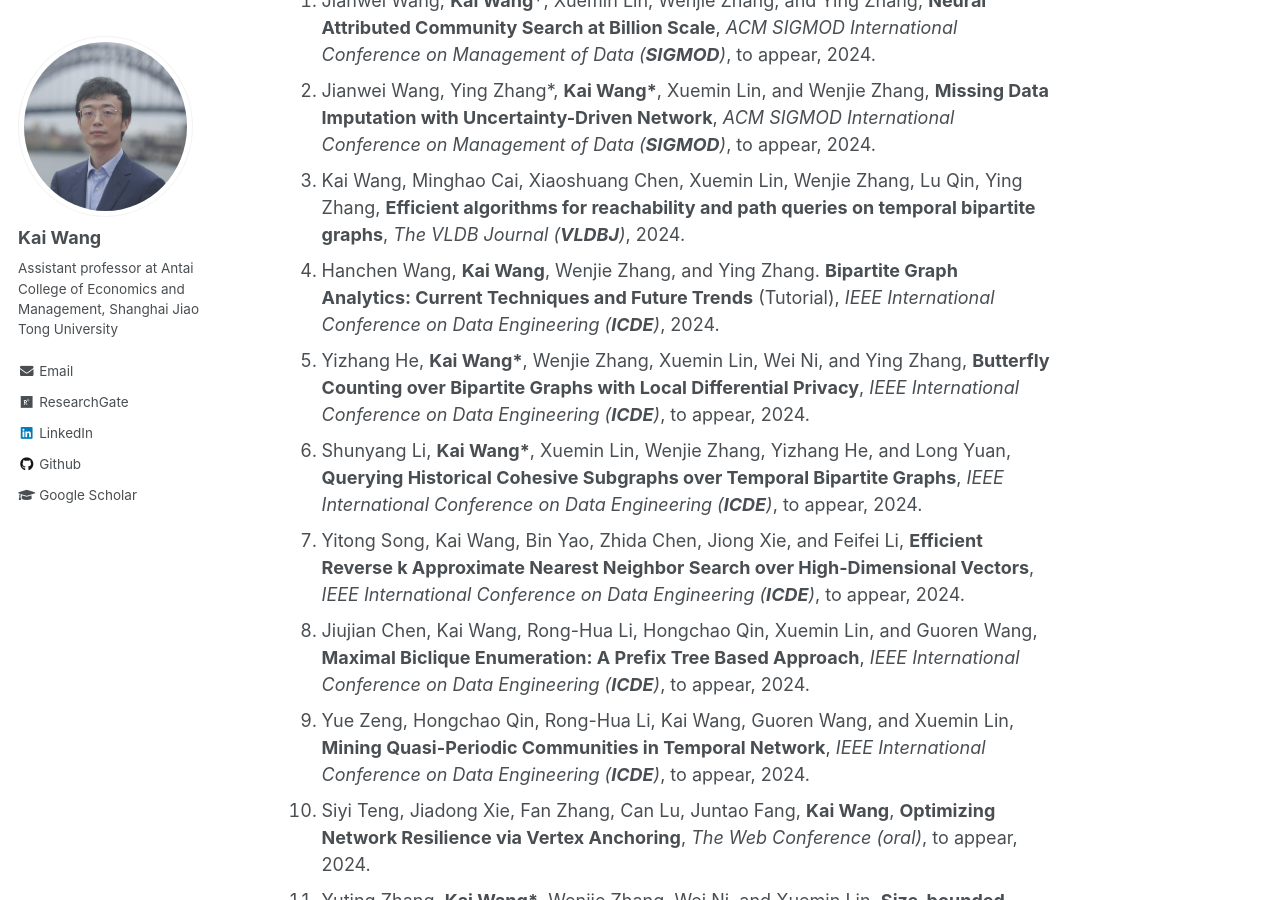
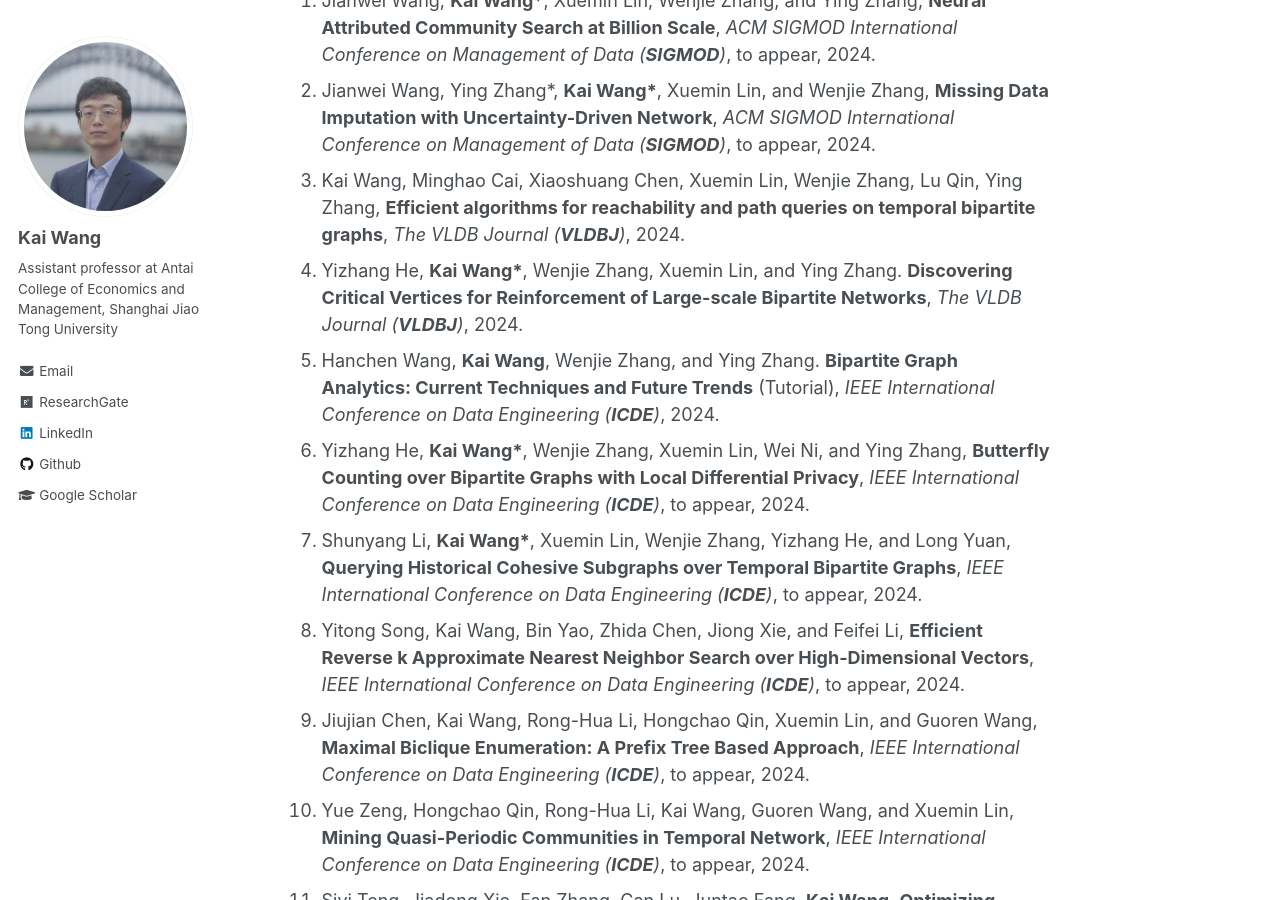
Before and after one commit to cs-kaiwang/cs-kaiwang.github.io, a Jekyll site: the page built from _pages/about.md, in a window 1280 px wide and 900 px high, scrolled down 619 px. Built offline with Jekyll 4.4.1, drawn with Linux system fonts in a browser that asks for light colours.

Commit message:
Update about.md

```diff
--- a/_pages/about.md
+++ b/_pages/about.md
@@ -21,45 +21,46 @@ Publications (* indicates corresponding author)
 1. Jianwei Wang, **Kai Wang\***, Xuemin Lin, Wenjie Zhang, and Ying Zhang, **Neural Attributed Community Search at Billion Scale**, *ACM SIGMOD International Conference on Management of Data (**SIGMOD**)*, to appear, 2024.
 2. Jianwei Wang, Ying Zhang\*, **Kai Wang\***, Xuemin Lin, and Wenjie Zhang, **Missing Data Imputation with Uncertainty-Driven Network**, *ACM SIGMOD International Conference on Management of Data (**SIGMOD**)*, to appear, 2024.
 3. Kai Wang, Minghao Cai, Xiaoshuang Chen, Xuemin Lin, Wenjie Zhang, Lu Qin, Ying Zhang, **Efficient algorithms for reachability and path queries on temporal bipartite graphs**, *The VLDB Journal (**VLDBJ**)*, 2024.
-4. Hanchen Wang, **Kai Wang**, Wenjie Zhang, and Ying Zhang. **Bipartite Graph Analytics: Current Techniques and Future Trends** (Tutorial), *IEEE International Conference on Data Engineering (**ICDE**)*, 2024.
-5. Yizhang He, **Kai Wang\***, Wenjie Zhang, Xuemin Lin, Wei Ni, and Ying Zhang, **Butterfly Counting over Bipartite Graphs with Local Differential Privacy**, *IEEE International Conference on Data Engineering (**ICDE**)*, to appear, 2024.
-6. Shunyang Li, **Kai Wang\***, Xuemin Lin, Wenjie Zhang, Yizhang He, and Long Yuan, **Querying Historical Cohesive Subgraphs over Temporal Bipartite Graphs**, *IEEE International Conference on Data Engineering (**ICDE**)*, to appear, 2024.
-7. Yitong Song, Kai Wang, Bin Yao, Zhida Chen, Jiong Xie, and Feifei Li, **Efficient Reverse k Approximate Nearest Neighbor Search over High-Dimensional Vectors**, *IEEE International Conference on Data Engineering (**ICDE**)*, to appear, 2024.
-8. Jiujian Chen, Kai Wang, Rong-Hua Li, Hongchao Qin, Xuemin Lin, and Guoren Wang, **Maximal Biclique Enumeration: A Prefix Tree Based Approach**, *IEEE International Conference on Data Engineering (**ICDE**)*, to appear, 2024.
-9. Yue Zeng, Hongchao Qin, Rong-Hua Li, Kai Wang, Guoren Wang, and Xuemin Lin, **Mining Quasi-Periodic Communities in Temporal Network**, *IEEE International Conference on Data Engineering (**ICDE**)*, to appear, 2024.
-10. Siyi Teng, Jiadong Xie, Fan Zhang, Can Lu, Juntao Fang, **Kai Wang**, **Optimizing Network Resilience via Vertex Anchoring**, *The Web Conference (oral)*, to appear, 2024.
-11. Yuting Zhang, **Kai Wang\***, Wenjie Zhang, Wei Ni, and Xuemin Lin. **Size-bounded Community Search over Large Bipartite Graphs**, *International Conference on Extending Database Technology (EDBT)*, to appear, 2024.
-12. Xinwei Cai, Xiangyu Ke, **Kai Wang**, Lu Chen, Tianming Zhang, Qing Liu, and Yunjun Gao. **Efficient Temporal Butterfly Counting and Enumeration on Temporal Bipartite Graphs**. *International Conference on Very Large Data Bases (**VLDB**)*, 17(4): 657 - 670, 2023.
-13. Siyi Teng, Jiadong Xie, Mingkai Zhang, Kai Wang, and Fan Zhang. **IMinimize: A System for Negative Influence Minimization via Vertex Blocking**, *The Conference on Information and Knowledge Management (CIKM)*, pages 5101–5105, 2023.
-14. Yizhang He, **Kai Wang\***, Wenjie Zhang, Xuemin Lin, and Ying Zhang, **Scaling Up k-Clique Densest Subgraph Detection**, *ACM SIGMOD International Conference on Management of Data (**SIGMOD**)*, 1(1):1-26, 2023.
-15. Fan Zhang, Qingyuan Linghu, Jiadong Xie, **Kai Wang\***, Xuemin Lin, Wenjie Zhang, **Quantifying Node Importance over Network Structural Stability**, *ACM SIGKDD Conference on Knowledge Discovery and Data Mining (**SIGKDD**)*, pages 3217-3228, 2023.
-16. Yiwei Zhao, Zi Chen, Long Yuan, Xuemin Lin, and **Kai Wang**, **Index-Based Biclique Percolation Communities Search on Bipartite graphs**, *IEEE International Conference on Data Engineering (**ICDE**)*, pages 2699-2712, 2023.
-17. Jiadong Xie, Fan Zhang, **Kai Wang**, Xuemin Lin, and Wenjie Zhang, **Minimizing the Influence of Misinformation via Vertex Blocking**, *IEEE International Conference on Data Engineering (**ICDE**)*, pages 789-801, 2023.
-18. **Kai Wang**, Gengda Zhao, Wenjie Zhang, Xuemin Lin, Ying Zhang, Yizhang He, Chunxiao Li. **Cohesive Subgraph Discovery over Uncertain Bipartite Graphs**, *IEEE Transactions on Knowledge and Data Engineering (**TKDE**)*, 35(11):11165 - 11179, 2023.
-19. **Kai Wang**, Xuemin Lin, Lu Qin, Wenjie Zhang, and Ying Zhang. **Accelerated butterfly counting with vertex priority on bipartite graphs**, *The VLDB Journal (**VLDBJ**)*, 32(2): 257-281, 2022.
-20. Yixiang Fang, **Kai Wang**, Xuemin Lin, and Wenjie Zhang. **Cohesive Subgraph Search over Big Heterogeneous Information Networks** (Book), *Springer Briefs in Computer Science*, Springer Nature, ISBN: 978-3-030-97568-5, 2022.
-21. Yuren Mao, Yaobo Liang, Nan Duan, Haobo Wang, **Kai Wang**, Lu Chen, and Yunjun Gao, **Less-forgetting Multi-lingual Fine-tuning**, *Conference on Neural Information Processing Systems (**NeurIPS**)*, pages 14917-14928, 2022.
-22. **Kai Wang**, Wenjie Zhang, Xuemin Lin, Lu Qin, and Alexander Zhou. **Efficient Personalized Maximum Biclique Search**, *IEEE International Conference on Data Engineering (**ICDE**)*, pages 498-511, 2022.
-23. **Kai Wang**, Wenjie Zhang, Xuemin Lin, Ying Zhang, and Shunyang Li. **Discovering Hierarchy of Bipartite Graphs with Cohesive Subgraphs**, *IEEE International Conference on Data Engineering (**ICDE**)*, pages 2291-2305, 2022.
-24. Gengda Zhao, **Kai Wang\***, Wenjie Zhang, Xuemin Lin, Ying Zhang, and Yizhang He. **Efficient Computation of Cohesive Subgraphs in Uncertain Bipartite Graphs**, *IEEE International Conference on Data Engineering (**ICDE**)*, pages 2333-2345, 2022.
-25. Yizhang He, **Kai Wang\***, Wenjie Zhang, Xuemin Lin, and Ying Zhang. **Efficient Reinforcement of Bipartite Networks at Billion Scale**, *IEEE International Conference on Data Engineering (**ICDE**)*, pages 446-458, 2022.
-26. **Kai Wang**, Wenjie Zhang, Ying Zhang, Lu Qin, and Yuting Zhang. **Discovering Significant Communities on Bipartite Graphs: An Index-based Approach**, *IEEE Transactions on Knowledge and Data Engineering (**TKDE**)*, 35(3): 2471-2485, 2021.
-27. Yuting Zhang, **Kai Wang\***, Wenjie Zhang, Xuemin Lin, and Ying Zhang. **Pareto-Optimal Community Search on Large Bipartite Graphs**, *The Conference on Information and Knowledge Management (CIKM)*, pages 2647-2656, 2021.
-28. **Kai Wang**, Yiheng Hu, Xuemin Lin, Wenjie Zhang, Lu Qin, and Ying Zhang. **CohBGA: A Cohesive Structure Based Bipartite Graph Analytics System** (Demo), *The Conference on Information and Knowledge Management (CIKM)*, pages 4799-4803, 2021.
-29. Xiaoshuang Chen, **Kai Wang\***, Xuemin Lin, Wenjie Zhang, Lu Qin, and Ying Zhang. **Efficiently Answering Reachability and Path Queries on Temporal Bipartite Graphs**, *International Conference on Very Large Data Bases (**VLDB**)*, 14(10): 1845-1858, 2021.
-30. Yixiang Fang, **Kai Wang**, Xuemin Lin, and Wenjie Zhang. **Cohesive Subgraph Search over Big Heterogeneous Information Networks: Applications, Challenges, and Solutions** (Tutorial), *ACM SIGMOD International Conference on Management of Data (**SIGMOD**)*, pages 2829-2838, 2021.
-31. **Kai Wang**, Xuemin Lin, Lu Qin, Wenjie Zhang, and Ying Zhang. **Towards Efficient Solutions of Bitruss Decomposition for Large-scale Bipartite Graphs**, *The VLDB Journal (**VLDBJ**)*, 31(2): 203-226, 2021.
-32. Yizhang He, **Kai Wang\***, Wenjie Zhang, Xuemin Lin, and Ying Zhang. **Exploring Cohesive Subgraphs with Vertex Engagement and Tie Strength in Bipartite Graphs**, *Information Sciences*, 572: 277-296, 2021.
-33. Fan Zhang, Jiadong Xie, **Kai Wang**, Shiyu Yang, Yu Jiang. **Discovering Key Users for Defending Network Structural Stability**, *World Wide Web*, 25(2): 679-701, 2021.
-34. Bo Tang, Man Lung Yiu, Kyriakos Mouratidis, Jiahao Zhang, and **Kai Wang**. **On Discovering Motifs and Frequent Patterns in Spatial Trajectories with Discrete Frechet Distance**, *GeoInformatica*, 26(1): 29-66, 2021.
-35. **Kai Wang**, Wenjie Zhang, Xuemin Lin, Ying Zhang, Lu Qin, and Yuting Zhang. **Efficient and Effective Community Search on Large-scale Bipartite Graphs**, *IEEE International Conference on Data Engineering (**ICDE**)*, pages 85-96, 2021.
-36. **Kai Wang**, Shuting Wang, Xin Cao, and Lu Qin. **Efficient Radius-bounded Community Search in Geo-social Networks**, *IEEE Transactions on Knowledge and Data Engineering (**TKDE**)*, 34(9): 4186-4200, 2020.
-37. Maryam Ghafouri, **Kai Wang\***, Fan Zhang, Ying Zhang, and Xuemin Lin. **Efficient Graph Hierarchical Decomposition With User Engagement And Tie Strength**, *International Conference on Database Systems for Advanced Applications (DASFAA)*, pages 448-465, 2020.
-38. **Kai Wang**, Xuemin Lin, Lu Qin, Wenjie Zhang, and Ying Zhang. **Efficient Bitruss Decomposition for Large-scale Bipartite Graphs**, *IEEE International Conference on Data Engineering (**ICDE**)*, pages 661-672, 2020.
-39. **Kai Wang**, Xuemin Lin, Lu Qin, Wenjie Zhang, and Ying Zhang. **Vertex Priority Based Butterfly Counting for Large-scale Bipartite Networks**, *International Conference on Very Large Data Bases (**VLDB**)*, 12(10): 1139-1152, 2019.
-40. **Kai Wang**, Xin Cao, Xuemin Lin, Wenjie Zhang, and Lu Qin. **Efficient Computing of Radius-bounded k-cores**, *IEEE International Conference on Data Engineering (**ICDE**)*, pages 233-244, 2018.
-41. Bo Tang, Man Lung Yiu, Kyriakos Mouratidis, and **Kai Wang**. **Efficient Motif Discovery in Spatial Trajectories using Discrete Fréchet Distance**, *International Conference on Extending Database Technology (EDBT)*, pages 378-389, 2017.
-42. Lu Chen, Yunjun Gao, **Kai Wang**, Christian S Jensen, and Gang Chen. **Answering Why-not Questions on Metric Probabilistic Range Queries**, *IEEE International Conference on Data Engineering (**ICDE**)*, pages 767-778, 2016.
+4. Yizhang He, **Kai Wang\***, Wenjie Zhang, Xuemin Lin, and Ying Zhang. **Discovering Critical Vertices for Reinforcement of Large-scale Bipartite Networks**, *The VLDB Journal (**VLDBJ**)*, 2024.
+5. Hanchen Wang, **Kai Wang**, Wenjie Zhang, and Ying Zhang. **Bipartite Graph Analytics: Current Techniques and Future Trends** (Tutorial), *IEEE International Conference on Data Engineering (**ICDE**)*, 2024.
+6. Yizhang He, **Kai Wang\***, Wenjie Zhang, Xuemin Lin, Wei Ni, and Ying Zhang, **Butterfly Counting over Bipartite Graphs with Local Differential Privacy**, *IEEE International Conference on Data Engineering (**ICDE**)*, to appear, 2024.
+7. Shunyang Li, **Kai Wang\***, Xuemin Lin, Wenjie Zhang, Yizhang He, and Long Yuan, **Querying Historical Cohesive Subgraphs over Temporal Bipartite Graphs**, *IEEE International Conference on Data Engineering (**ICDE**)*, to appear, 2024.
+8. Yitong Song, Kai Wang, Bin Yao, Zhida Chen, Jiong Xie, and Feifei Li, **Efficient Reverse k Approximate Nearest Neighbor Search over High-Dimensional Vectors**, *IEEE International Conference on Data Engineering (**ICDE**)*, to appear, 2024.
+9. Jiujian Chen, Kai Wang, Rong-Hua Li, Hongchao Qin, Xuemin Lin, and Guoren Wang, **Maximal Biclique Enumeration: A Prefix Tree Based Approach**, *IEEE International Conference on Data Engineering (**ICDE**)*, to appear, 2024.
+10. Yue Zeng, Hongchao Qin, Rong-Hua Li, Kai Wang, Guoren Wang, and Xuemin Lin, **Mining Quasi-Periodic Communities in Temporal Network**, *IEEE International Conference on Data Engineering (**ICDE**)*, to appear, 2024.
+11. Siyi Teng, Jiadong Xie, Fan Zhang, Can Lu, Juntao Fang, **Kai Wang**, **Optimizing Network Resilience via Vertex Anchoring**, *The Web Conference (oral)*, to appear, 2024.
+12. Yuting Zhang, **Kai Wang\***, Wenjie Zhang, Wei Ni, and Xuemin Lin. **Size-bounded Community Search over Large Bipartite Graphs**, *International Conference on Extending Database Technology (EDBT)*, to appear, 2024.
+13. Xinwei Cai, Xiangyu Ke, **Kai Wang**, Lu Chen, Tianming Zhang, Qing Liu, and Yunjun Gao. **Efficient Temporal Butterfly Counting and Enumeration on Temporal Bipartite Graphs**. *International Conference on Very Large Data Bases (**VLDB**)*, 17(4): 657 - 670, 2023.
+14. Siyi Teng, Jiadong Xie, Mingkai Zhang, Kai Wang, and Fan Zhang. **IMinimize: A System for Negative Influence Minimization via Vertex Blocking**, *The Conference on Information and Knowledge Management (CIKM)*, pages 5101–5105, 2023.
+15. Yizhang He, **Kai Wang\***, Wenjie Zhang, Xuemin Lin, and Ying Zhang, **Scaling Up k-Clique Densest Subgraph Detection**, *ACM SIGMOD International Conference on Management of Data (**SIGMOD**)*, 1(1):1-26, 2023.
+16. Fan Zhang, Qingyuan Linghu, Jiadong Xie, **Kai Wang\***, Xuemin Lin, Wenjie Zhang, **Quantifying Node Importance over Network Structural Stability**, *ACM SIGKDD Conference on Knowledge Discovery and Data Mining (**SIGKDD**)*, pages 3217-3228, 2023.
+17. Yiwei Zhao, Zi Chen, Long Yuan, Xuemin Lin, and **Kai Wang**, **Index-Based Biclique Percolation Communities Search on Bipartite graphs**, *IEEE International Conference on Data Engineering (**ICDE**)*, pages 2699-2712, 2023.
+18. Jiadong Xie, Fan Zhang, **Kai Wang**, Xuemin Lin, and Wenjie Zhang, **Minimizing the Influence of Misinformation via Vertex Blocking**, *IEEE International Conference on Data Engineering (**ICDE**)*, pages 789-801, 2023.
+19. **Kai Wang**, Gengda Zhao, Wenjie Zhang, Xuemin Lin, Ying Zhang, Yizhang He, Chunxiao Li. **Cohesive Subgraph Discovery over Uncertain Bipartite Graphs**, *IEEE Transactions on Knowledge and Data Engineering (**TKDE**)*, 35(11):11165 - 11179, 2023.
+20. **Kai Wang**, Xuemin Lin, Lu Qin, Wenjie Zhang, and Ying Zhang. **Accelerated butterfly counting with vertex priority on bipartite graphs**, *The VLDB Journal (**VLDBJ**)*, 32(2): 257-281, 2022.
+21. Yixiang Fang, **Kai Wang**, Xuemin Lin, and Wenjie Zhang. **Cohesive Subgraph Search over Big Heterogeneous Information Networks** (Book), *Springer Briefs in Computer Science*, Springer Nature, ISBN: 978-3-030-97568-5, 2022.
+22. Yuren Mao, Yaobo Liang, Nan Duan, Haobo Wang, **Kai Wang**, Lu Chen, and Yunjun Gao, **Less-forgetting Multi-lingual Fine-tuning**, *Conference on Neural Information Processing Systems (**NeurIPS**)*, pages 14917-14928, 2022.
+23. **Kai Wang**, Wenjie Zhang, Xuemin Lin, Lu Qin, and Alexander Zhou. **Efficient Personalized Maximum Biclique Search**, *IEEE International Conference on Data Engineering (**ICDE**)*, pages 498-511, 2022.
+24. **Kai Wang**, Wenjie Zhang, Xuemin Lin, Ying Zhang, and Shunyang Li. **Discovering Hierarchy of Bipartite Graphs with Cohesive Subgraphs**, *IEEE International Conference on Data Engineering (**ICDE**)*, pages 2291-2305, 2022.
+25. Gengda Zhao, **Kai Wang\***, Wenjie Zhang, Xuemin Lin, Ying Zhang, and Yizhang He. **Efficient Computation of Cohesive Subgraphs in Uncertain Bipartite Graphs**, *IEEE International Conference on Data Engineering (**ICDE**)*, pages 2333-2345, 2022.
+26. Yizhang He, **Kai Wang\***, Wenjie Zhang, Xuemin Lin, and Ying Zhang. **Efficient Reinforcement of Bipartite Networks at Billion Scale**, *IEEE International Conference on Data Engineering (**ICDE**)*, pages 446-458, 2022.
+27. **Kai Wang**, Wenjie Zhang, Ying Zhang, Lu Qin, and Yuting Zhang. **Discovering Significant Communities on Bipartite Graphs: An Index-based Approach**, *IEEE Transactions on Knowledge and Data Engineering (**TKDE**)*, 35(3): 2471-2485, 2021.
+28. Yuting Zhang, **Kai Wang\***, Wenjie Zhang, Xuemin Lin, and Ying Zhang. **Pareto-Optimal Community Search on Large Bipartite Graphs**, *The Conference on Information and Knowledge Management (CIKM)*, pages 2647-2656, 2021.
+29. **Kai Wang**, Yiheng Hu, Xuemin Lin, Wenjie Zhang, Lu Qin, and Ying Zhang. **CohBGA: A Cohesive Structure Based Bipartite Graph Analytics System** (Demo), *The Conference on Information and Knowledge Management (CIKM)*, pages 4799-4803, 2021.
+30. Xiaoshuang Chen, **Kai Wang\***, Xuemin Lin, Wenjie Zhang, Lu Qin, and Ying Zhang. **Efficiently Answering Reachability and Path Queries on Temporal Bipartite Graphs**, *International Conference on Very Large Data Bases (**VLDB**)*, 14(10): 1845-1858, 2021.
+31. Yixiang Fang, **Kai Wang**, Xuemin Lin, and Wenjie Zhang. **Cohesive Subgraph Search over Big Heterogeneous Information Networks: Applications, Challenges, and Solutions** (Tutorial), *ACM SIGMOD International Conference on Management of Data (**SIGMOD**)*, pages 2829-2838, 2021.
+32. **Kai Wang**, Xuemin Lin, Lu Qin, Wenjie Zhang, and Ying Zhang. **Towards Efficient Solutions of Bitruss Decomposition for Large-scale Bipartite Graphs**, *The VLDB Journal (**VLDBJ**)*, 31(2): 203-226, 2021.
+33. Yizhang He, **Kai Wang\***, Wenjie Zhang, Xuemin Lin, and Ying Zhang. **Exploring Cohesive Subgraphs with Vertex Engagement and Tie Strength in Bipartite Graphs**, *Information Sciences*, 572: 277-296, 2021.
+34. Fan Zhang, Jiadong Xie, **Kai Wang**, Shiyu Yang, Yu Jiang. **Discovering Key Users for Defending Network Structural Stability**, *World Wide Web*, 25(2): 679-701, 2021.
+35. Bo Tang, Man Lung Yiu, Kyriakos Mouratidis, Jiahao Zhang, and **Kai Wang**. **On Discovering Motifs and Frequent Patterns in Spatial Trajectories with Discrete Frechet Distance**, *GeoInformatica*, 26(1): 29-66, 2021.
+36. **Kai Wang**, Wenjie Zhang, Xuemin Lin, Ying Zhang, Lu Qin, and Yuting Zhang. **Efficient and Effective Community Search on Large-scale Bipartite Graphs**, *IEEE International Conference on Data Engineering (**ICDE**)*, pages 85-96, 2021.
+37. **Kai Wang**, Shuting Wang, Xin Cao, and Lu Qin. **Efficient Radius-bounded Community Search in Geo-social Networks**, *IEEE Transactions on Knowledge and Data Engineering (**TKDE**)*, 34(9): 4186-4200, 2020.
+38. Maryam Ghafouri, **Kai Wang\***, Fan Zhang, Ying Zhang, and Xuemin Lin. **Efficient Graph Hierarchical Decomposition With User Engagement And Tie Strength**, *International Conference on Database Systems for Advanced Applications (DASFAA)*, pages 448-465, 2020.
+39. **Kai Wang**, Xuemin Lin, Lu Qin, Wenjie Zhang, and Ying Zhang. **Efficient Bitruss Decomposition for Large-scale Bipartite Graphs**, *IEEE International Conference on Data Engineering (**ICDE**)*, pages 661-672, 2020.
+40. **Kai Wang**, Xuemin Lin, Lu Qin, Wenjie Zhang, and Ying Zhang. **Vertex Priority Based Butterfly Counting for Large-scale Bipartite Networks**, *International Conference on Very Large Data Bases (**VLDB**)*, 12(10): 1139-1152, 2019.
+41. **Kai Wang**, Xin Cao, Xuemin Lin, Wenjie Zhang, and Lu Qin. **Efficient Computing of Radius-bounded k-cores**, *IEEE International Conference on Data Engineering (**ICDE**)*, pages 233-244, 2018.
+42. Bo Tang, Man Lung Yiu, Kyriakos Mouratidis, and **Kai Wang**. **Efficient Motif Discovery in Spatial Trajectories using Discrete Fréchet Distance**, *International Conference on Extending Database Technology (EDBT)*, pages 378-389, 2017.
+43. Lu Chen, Yunjun Gao, **Kai Wang**, Christian S Jensen, and Gang Chen. **Answering Why-not Questions on Metric Probabilistic Range Queries**, *IEEE International Conference on Data Engineering (**ICDE**)*, pages 767-778, 2016.
 
 
 Talks
```
